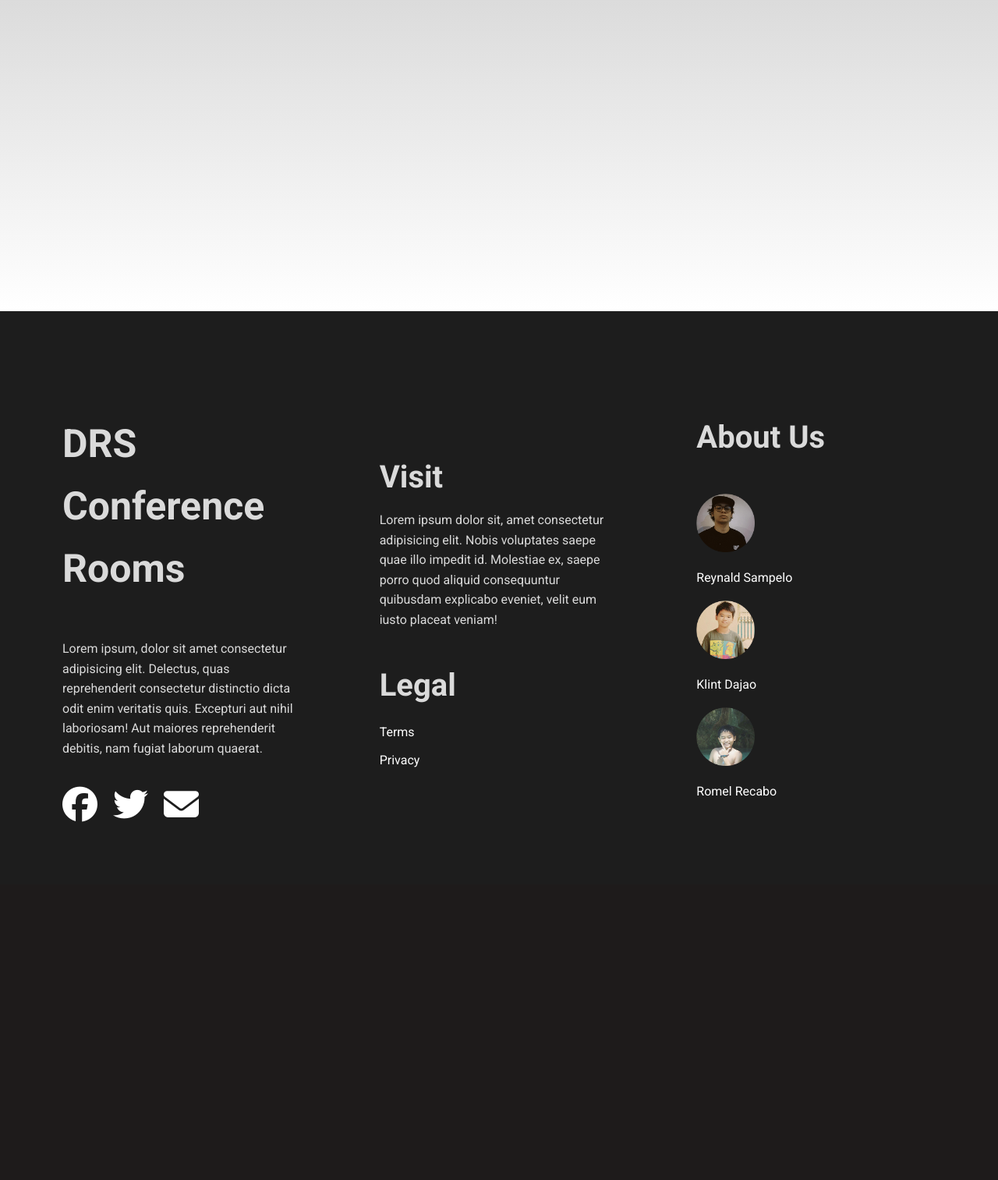
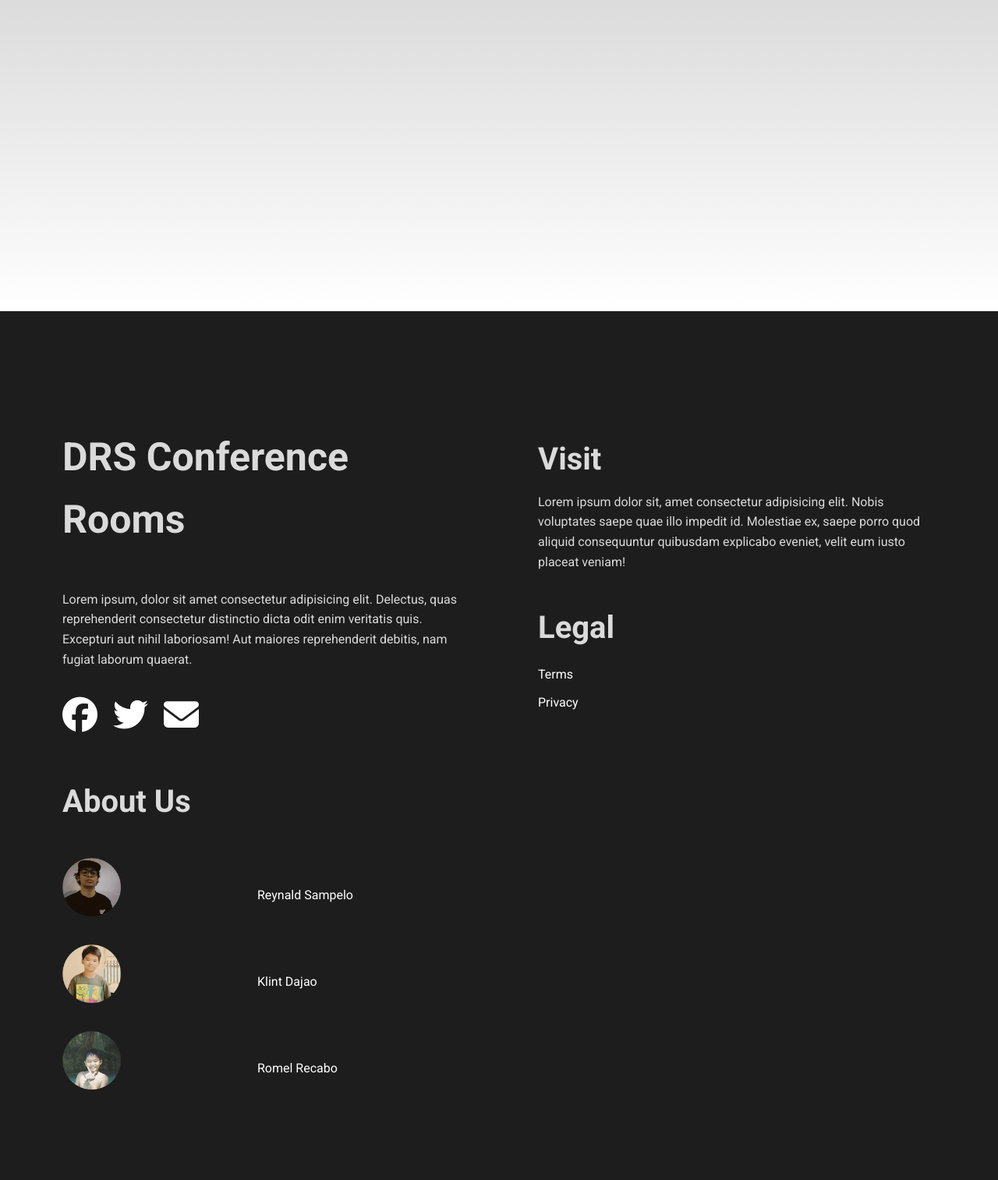
Before and after one commit to 1rkennethr1/DRS-Conference-Room-Reservation-System, a Django app: page /home/ in a window 1280 px wide. Shown: the part 1681-3194 px from the top of the page at 78% size. Before the commit the page ends 2735 px from the top, so only its background shows below. Run offline with Django 3.2, Linux system fonts and the light colour scheme; some libraries are stand-ins or nearby versions.

Commit message:
footer media queries fix

```diff
--- a/ReservationSystem/static/css/styles.css
+++ b/ReservationSystem/static/css/styles.css
@@ -441,6 +441,7 @@ h3{
 	align-items: center;
 	margin: 1em 0;
 }
+
 .p1 img{
 	margin-bottom: 20px;
 }
@@ -454,8 +455,18 @@ h3{
 	transition: var(--transition);
 	color: rgb(104, 104, 104);
 }
+@media screen and (max-width: 1500px) {
+	.footer-container{
 
-@media screen and (max-width: 992px) {
+		grid-template-columns: 1fr 1fr;
+		grid-template-rows: 1fr 1fr ;
+		gap: 0px 100px;
+		grid-template-areas:
+			". ."
+			". .";
+	}
+}
+@media screen and (max-width: 768px) {
 	.footer-container{
 
 		grid-template-columns: 1fr;
```
